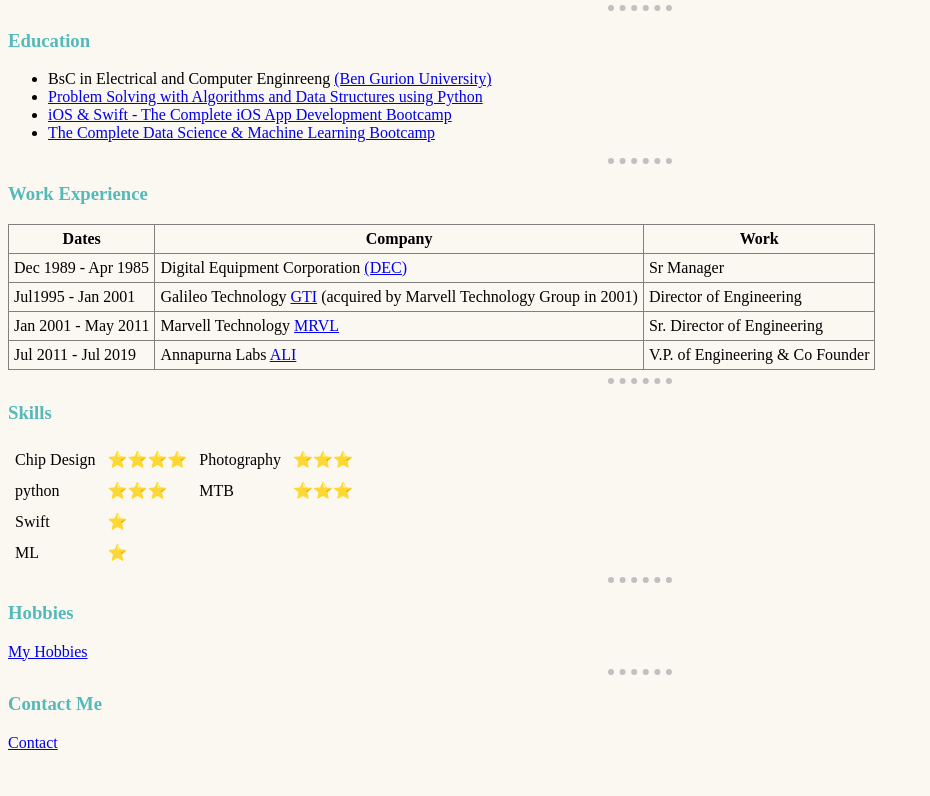
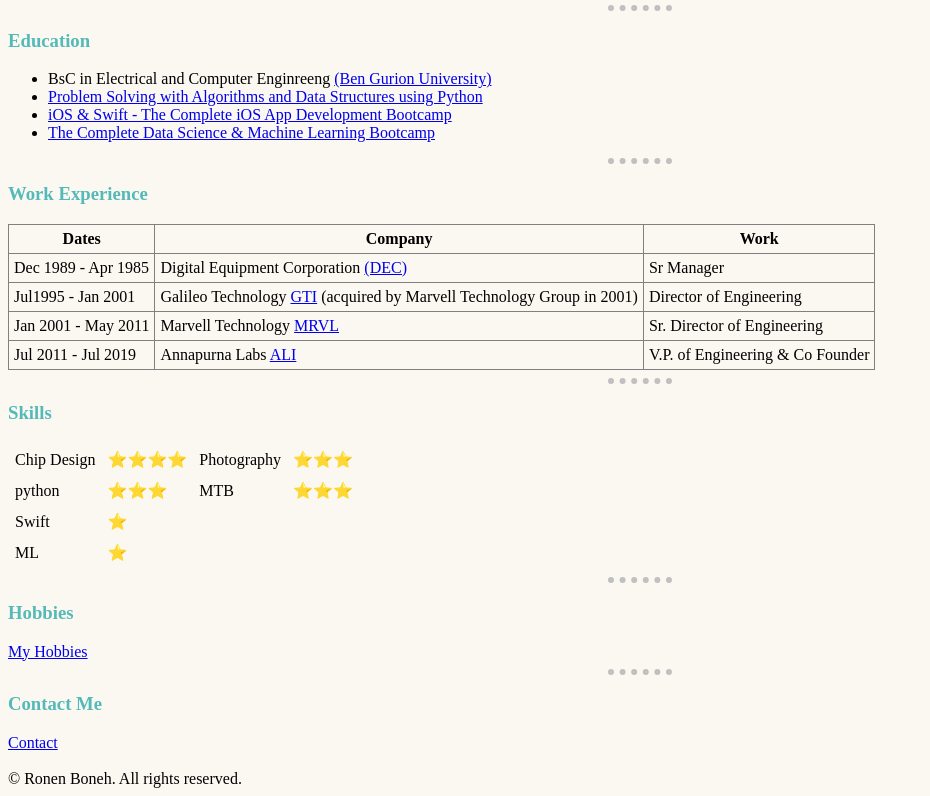
Before and after one commit to rboneh/cv, a plain HTML site: page index.html in a window 1280 px wide. Shown: the part 351-1147 px from the top of the page, without its empty margins (0-930 px from the left). Drawn offline with Linux system fonts and the light colour scheme.

Commit message:
Add files via upload

```diff
--- a/index.html
+++ b/index.html
@@ -143,9 +143,15 @@
 
     <hr>
 
+
+  </body>
+  <footer>
     <h3>Contact Me</h3>
     <a href="./contact_me.html"> Contact </a>
     <br><br>
-  </body>
+
+    © Ronen Boneh. All rights reserved.
+
+  </footer>
 
 </html>
```
